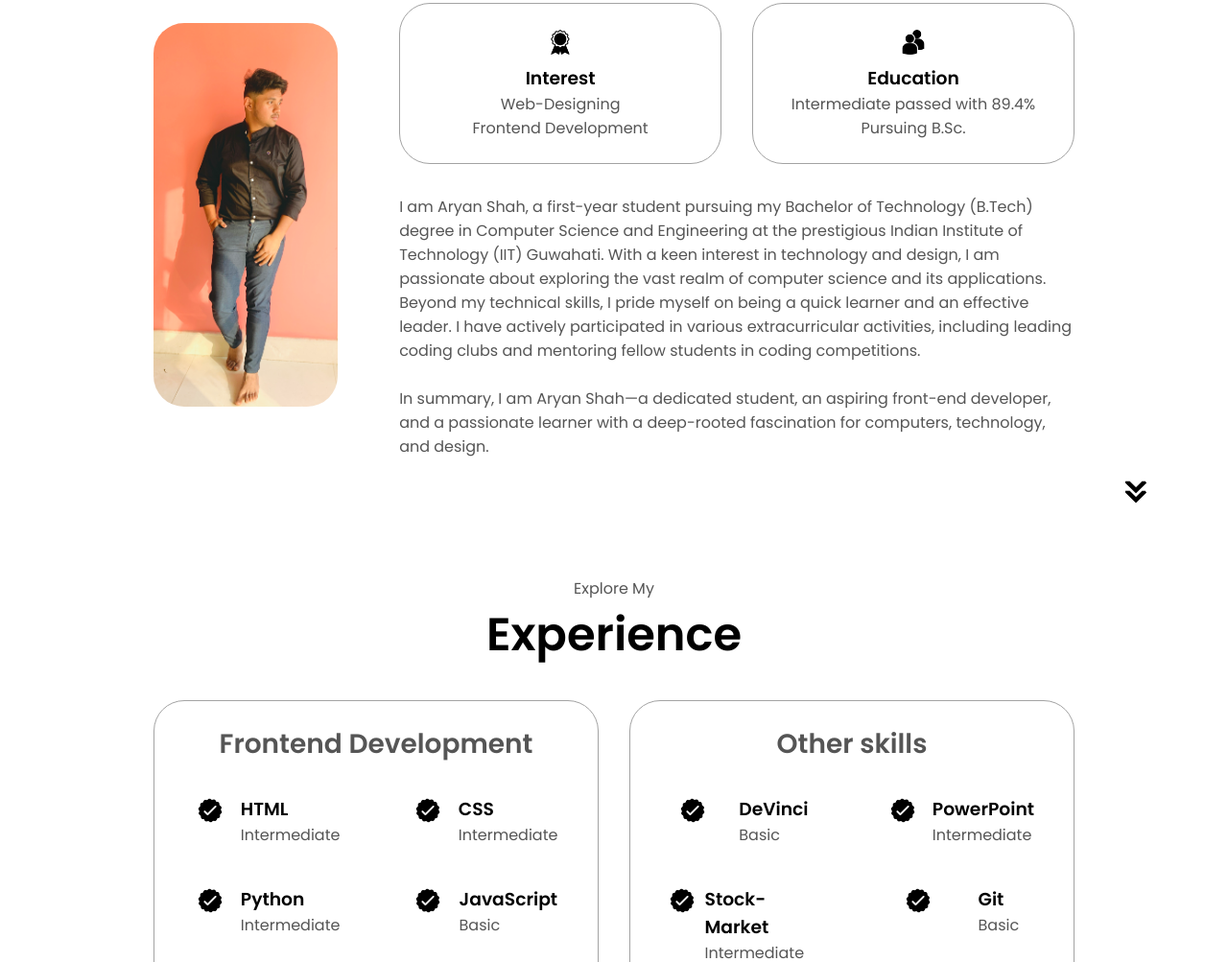
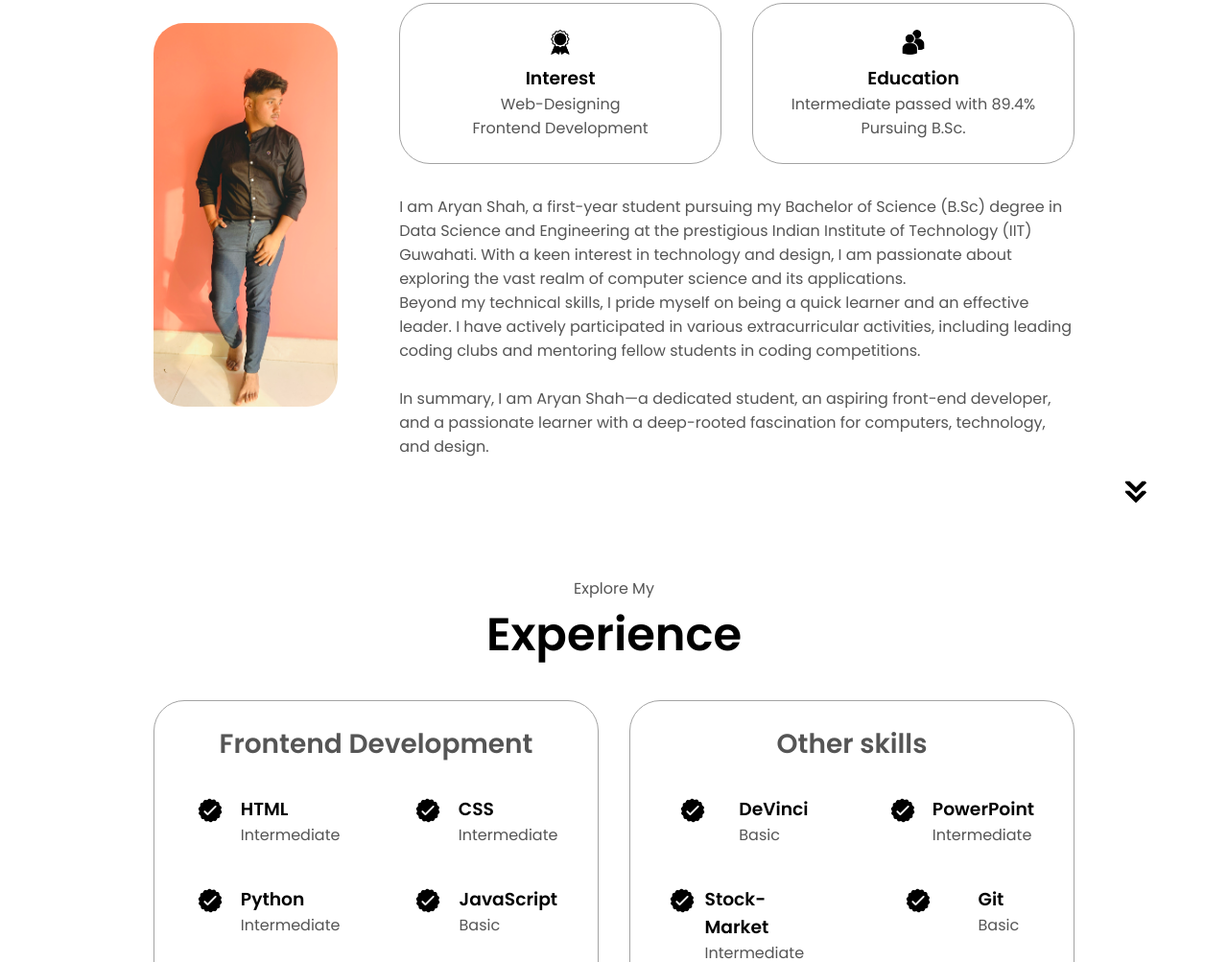
Before and after one commit to aryanshah012/Portfolio, a plain HTML site: page index.html in a window 1280 px wide. Shown: the part 1095-2098 px from the top of the page at 96% size. Drawn offline with Linux system fonts and the light colour scheme.

Commit message:
Update index.html

```diff
--- a/index.html
+++ b/index.html
@@ -105,7 +105,7 @@
           </div>
           <div class="text-container">
             <p>
-             I am Aryan Shah, a first-year student pursuing my Bachelor of Technology (B.Tech) degree in Computer Science and Engineering at the prestigious Indian Institute of Technology (IIT) Guwahati. With a keen interest in technology and design, I am passionate about exploring the vast realm of computer science and its applications.
+             I am Aryan Shah, a first-year student pursuing my Bachelor of Science (B.Sc) degree in Data Science and Engineering at the prestigious Indian Institute of Technology (IIT) Guwahati. With a keen interest in technology and design, I am passionate about exploring the vast realm of computer science and its applications.
              <br>Beyond my technical skills, I pride myself on being a quick learner and an effective leader. I have actively participated in various extracurricular activities, including leading coding clubs and mentoring fellow students in coding competitions.
              <br>
              <br>
```
